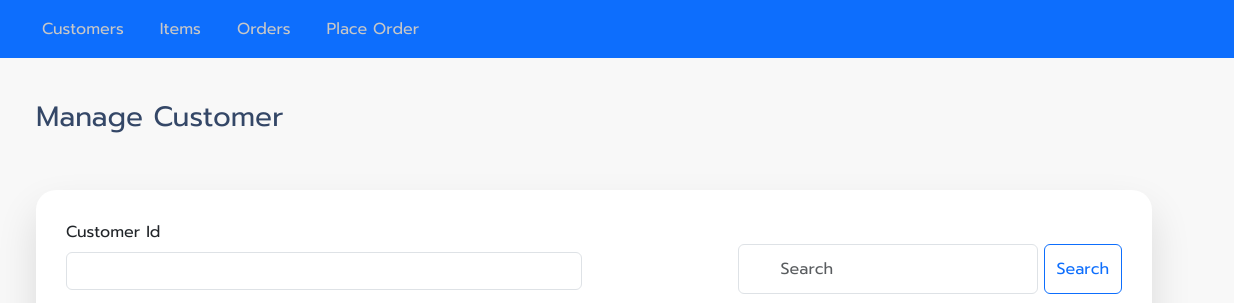
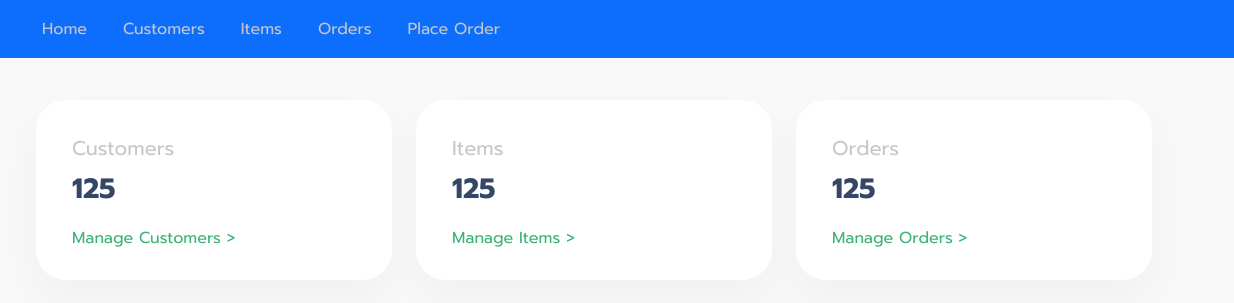
Before and after one commit to UjithaM/ITS1119_Assignment_6, a plain HTML site: page index.html in a window 1280 px wide. Shown: the top 303 px of the page, 46-1280 px from the left. Drawn offline with nearby package versions, Linux system fonts and the light colour scheme; files that its build step writes are made by us from their sources.

Commit message:
update add home navigation and implement Home

```diff
--- a/index.html
+++ b/index.html
@@ -4,7 +4,7 @@
     <meta charset="UTF-8">
     <meta name="viewport" content="width=device-width, initial-scale=1">
     <link rel="stylesheet" href="assets/bootstrap-5.1.3-dist/css/bootstrap.min.css">
-    <link rel="stylesheet" href="assets/style.css">
+    <link rel="stylesheet" href="assets/style/style.css">
     <title>Assignment 06</title>
 </head>
 <body>
@@ -21,6 +21,8 @@
             <div class="collapse navbar-collapse container-fluid" id="navbarNav">
                 <ul class="navbar-nav" id="navigation-bar">
                     <li class="nav-item">
+                        <a class="nav-link" href="#home">Home</a>
+                    </li><li class="nav-item">
                         <a class="nav-link" href="#customer">Customers</a>
                     </li>
                     <li class="nav-item">
@@ -37,6 +39,42 @@
         </div>
     </nav>
 </header>
+
+<!--home section-->
+
+<section id="home">
+    <div class="container">
+        <div class="row">
+            <div class="col col-lg-4 col-md-4 col-sm-6 col-12 mb-3">
+                <div class="card" >
+                    <div class="card-body">
+                        <h3 class="card-title">Customers</h3>
+                        <p class="count">125</p>
+                        <a class="link-page">Manage Customers ></a>
+                    </div>
+                </div>
+            </div>
+            <div class="col col-lg-4 col-md-4 col-sm-6 col-12 mb-3">
+                <div class="card" >
+                    <div class="card-body">
+                        <h3 class="card-title">Items</h3>
+                        <p class="count">125</p>
+                        <a class="link-page">Manage Items ></a>
+                    </div>
+                </div>
+            </div>
+            <div class="col col-lg-4 col-md-4 col-sm-6 col-12 mb-3">
+                <div class="card" >
+                    <div class="card-body">
+                        <h3 class="card-title">Orders</h3>
+                        <p class="count">125</p>
+                        <a class="link-page">Manage Orders ></a>
+                    </div>
+                </div>
+            </div>
+        </div>
+    </div>
+</section>
 
 <!--customer foam-->
 <section id="customer">
```
